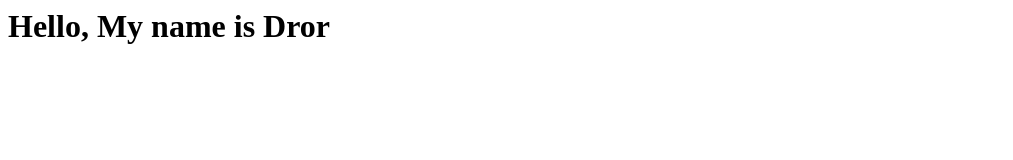
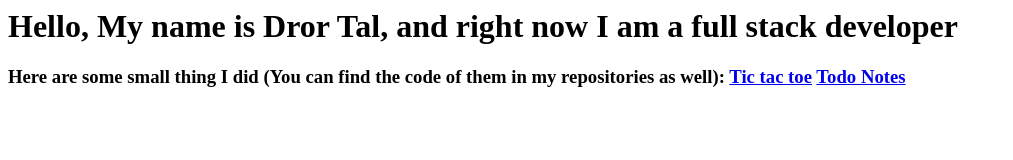
Before and after one commit to dror1212/dror1212.github.io, a plain HTML site: page index.html in a window 1280 px wide. Shown: the whole page, without its empty margins (0-1013 px from the left). Drawn offline with Linux system fonts and the light colour scheme.

Commit message:
Update index.html

```diff
--- a/index.html
+++ b/index.html
@@ -3,6 +3,9 @@
 <title> I am dror</title>
 </head>
 <body>
-  <h1>Hello, My name is Dror</h1>
+  <h1>Hello, My name is Dror Tal, and right now I am a full stack developer</h1>
+  <h3>Here are some small thing I did (You can find the code of them in my repositories as well):
+  <a href=https://dror1212.github.io/Tic-Tac-Toe/>Tic tac toe</a>
+  <a href=https://dror1212.github.io/todoNotes/>Todo Notes</a>
 </body>
 </html>
```
